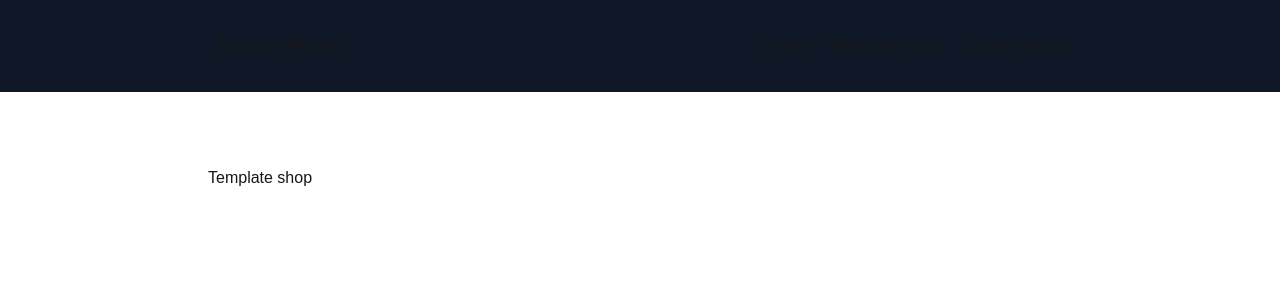
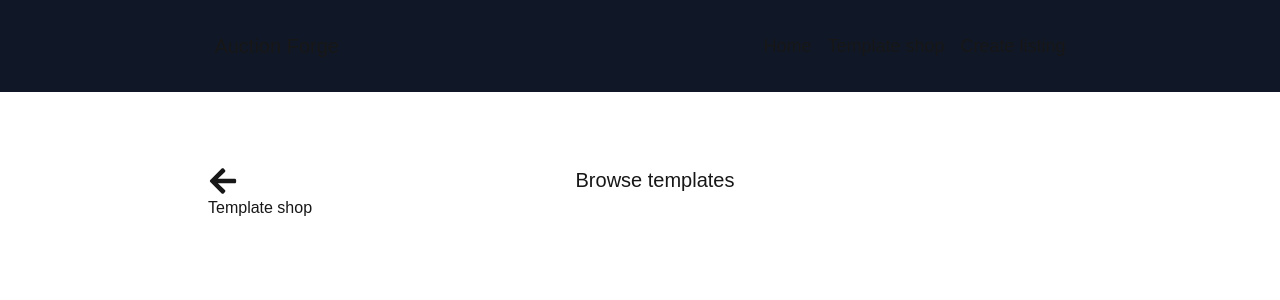
Before and after one commit to Isuu1/auctionforge, a Next.js app: page /shop in a window 1280 px wide. Shown: the top 300 px of the page. Built offline with nearby package versions, Linux system fonts and the light colour scheme.

Commit message:
Add BackLink component

```diff
--- a/app/(shop)/shop/page.tsx
+++ b/app/(shop)/shop/page.tsx
@@ -1,6 +1,11 @@
+import BackLink from "@/shared/components/BackLink";
+//Icons
+import { FaArrowLeft } from "react-icons/fa";
+
 export default function Page() {
   return (
     <div className="page">
+      <BackLink text="Browse templates" icon={<FaArrowLeft />} />
       <h1>Template shop</h1>
     </div>
   );
--- a/package.json
+++ b/package.json
@@ -22,6 +22,7 @@
     "next": "15.3.2",
     "react": "^19.0.0",
     "react-dom": "^19.0.0",
+    "react-icons": "^5.5.0",
     "sass": "^1.89.0"
   },
   "devDependencies": {
--- /dev/null
+++ b/shared/components/BackLink.tsx
@@ -0,0 +1,19 @@
+import React from "react";
+
+interface BackLinkProps {
+  icon: React.ReactNode;
+  text: string;
+}
+
+const BackLink: React.FC<BackLinkProps> = ({ icon, text }) => {
+  return (
+    <button className="flex justify-between w-full text-xl">
+      <i className="text-3xl transition-all cursor-pointer hover:text-yellow-500">
+        {icon}
+      </i>
+      <span className="flex-1">{text}</span>
+    </button>
+  );
+};
+
+export default BackLink;
```
Also changed, not shown: 1 other file (tests, documents, lock files or other folders).
